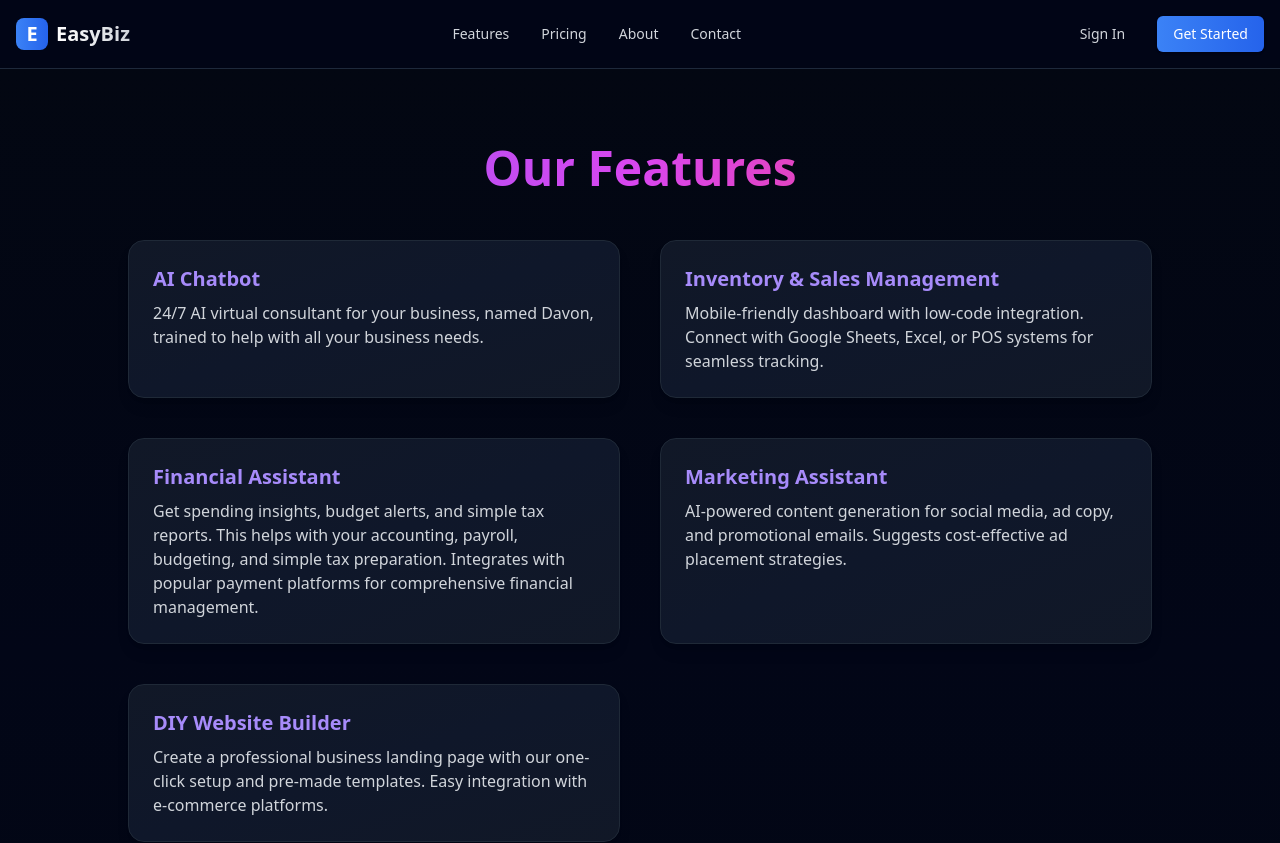
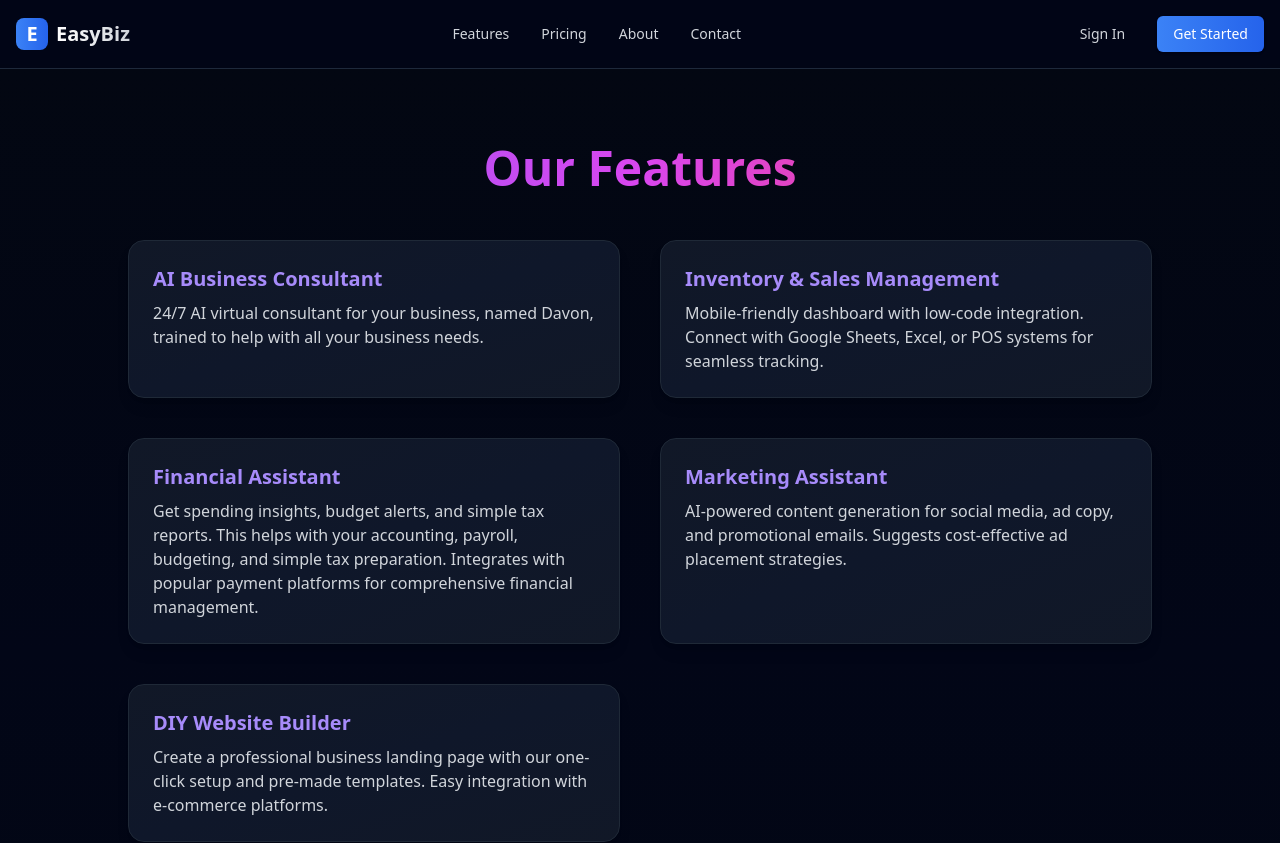
Before and after one commit to Ibrahim-t39/bizai, a Next.js app: page /features in a window 1280 px wide. Shown: the top 843 px of the page. Built offline with nearby package versions, Linux system fonts and the light colour scheme.

Commit message:
Final changes to the project.

```diff
--- a/app/features/page.tsx
+++ b/app/features/page.tsx
@@ -36,7 +36,7 @@ export default function Features() {
 /* Features Data */
 const features: FeatureCardProps[] = [
   {
-    title: "AI Chatbot",
+    title: "AI Business Consultant",
     description: "24/7 AI virtual consultant for your business, named Davon, trained to help with all your business needs.",
     link: "https://aimeechallengerobot.streamlit.app/",
   },
--- a/app/page.tsx
+++ b/app/page.tsx
@@ -175,7 +175,7 @@ export default function Home() {
                 size="lg"
                 className="bg-gradient-to-r from-violet-600 to-fuchsia-600 hover:from-violet-700 hover:to-fuchsia-700 text-white px-12 py-6 text-xl rounded-full transition-all duration-300 hover:scale-105"
               >
-                <Link href="/signup">
+                <Link href="/features">
                   Get Started <ArrowRight className="ml-2 h-6 w-6" />
                 </Link>
               </Button>
```
